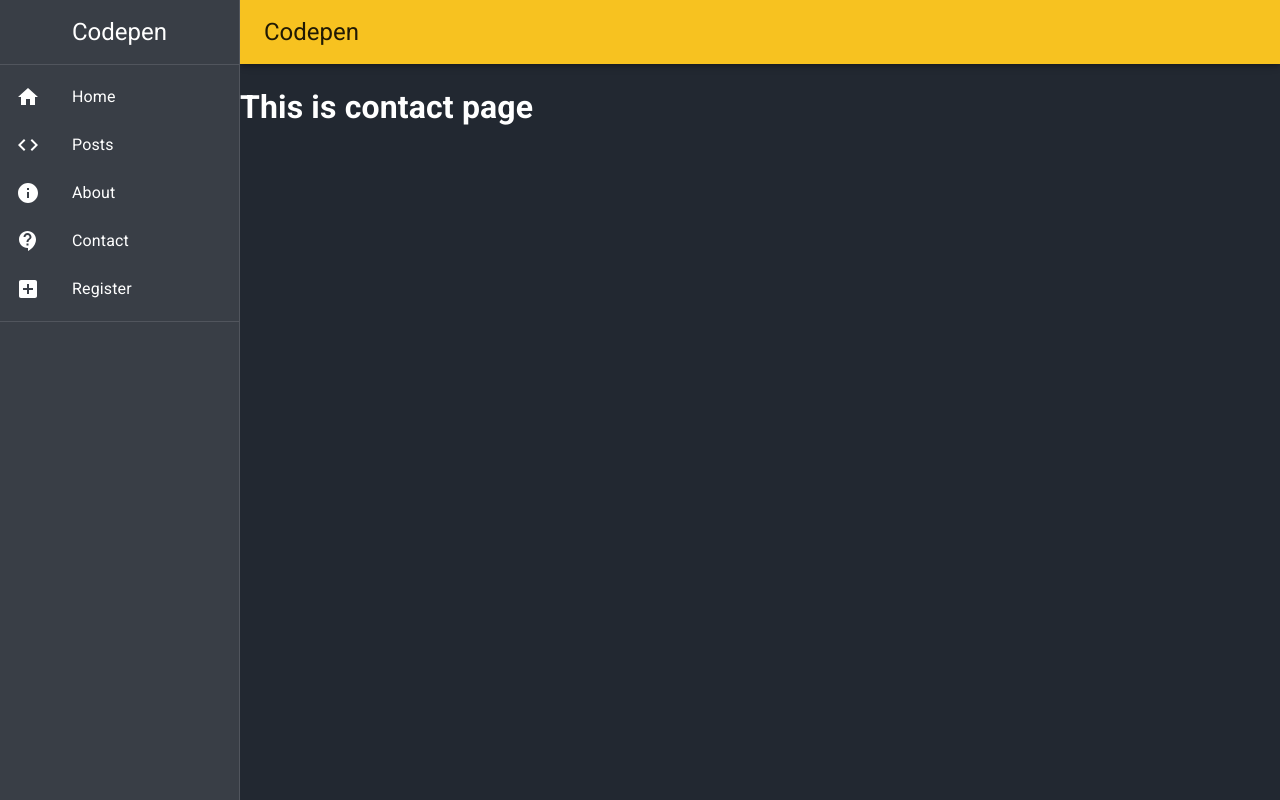
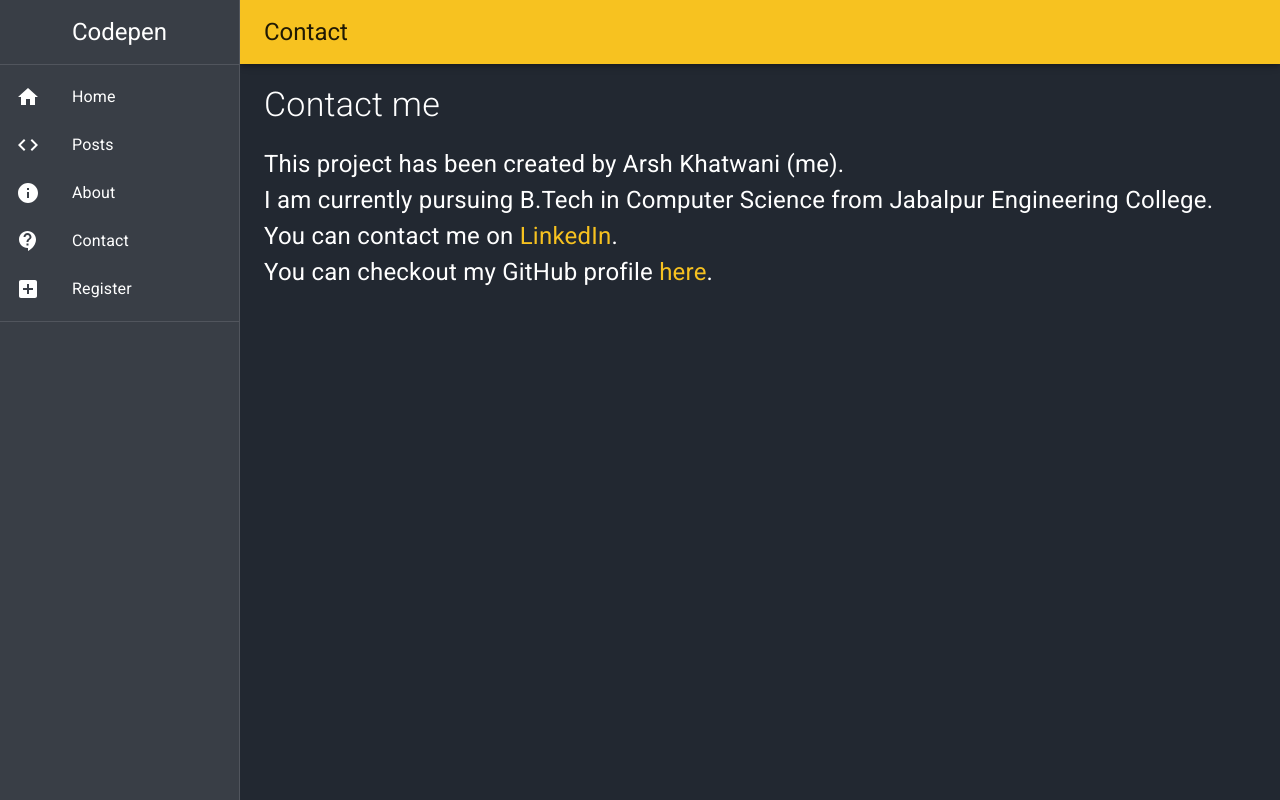
Before and after one commit to arshkhatwani/codepen-clone, a React (Create React App) app in the folder client/: page /contact in a window 1280 px wide. Built offline with nearby package versions, Linux system fonts and the light colour scheme.

Commit message:
Contact page updated

```diff
--- a/client/src/App.js
+++ b/client/src/App.js
@@ -103,7 +103,9 @@ function App() {
                     setTopHeading={setTopHeading}
                   />{" "}
                 </Route>
-                <Route exact path="/contact" component={Contact}></Route>
+                <Route exact path="/contact">
+                  <Contact setTopHeading={setTopHeading} />
+                </Route>
                 <Route exact path="/user/register">
                   <RegisterForm
                     topHeading={topHeading}
--- a/client/src/components/Contact.jsx
+++ b/client/src/components/Contact.jsx
@@ -1,10 +1,62 @@
-import React from 'react';
+import React, { useEffect } from "react";
+import {
+  Container,
+  Typography,
+  Card,
+  CardContent,
+  Button,
+  makeStyles,
+  Box,
+  Slide,
+  Dialog,
+  DialogContent,
+  DialogActions,
+  Link,
+} from "@material-ui/core";
+import LinkedInIcon from "@material-ui/icons/LinkedIn";
+
+const useStyles = makeStyles((theme) => ({
+  heading: {
+    fontWeight: 300,
+  },
+}));
 
 export default function Contact(props) {
+  const classes = useStyles();
 
-    return (
-        <div>
-            <h1>This is contact page</h1>
-        </div>
-    )
+  const { setTopHeading } = props;
+
+  useEffect(() => {
+    setTopHeading("Contact");
+  }, []);
+
+  return (
+    <Container style={{ marginTop: "20px" }}>
+      <Typography variant="h4" className={classes.heading}>
+        Contact me
+      </Typography>
+
+      <Typography paragraph style={{ marginTop: "20px", fontSize: "1.5rem" }}>
+        This project has been created by Arsh Khatwani (me).
+        <br />
+        I am currently pursuing B.Tech in Computer Science from Jabalpur
+        Engineering College.
+        <br />
+        You can contact me on{" "}
+        <Link
+          href="https://www.linkedin.com/in/arsh-khatwani-b300521aa/"
+          color="primary"
+        >
+          LinkedIn
+        </Link>
+        .
+        <br />
+        You can checkout my GitHub profile{" "}
+        <Link href="https://github.com/arshkhatwani" color="primary">
+          here
+        </Link>
+        .
+      </Typography>
+    </Container>
+  );
 }
```
